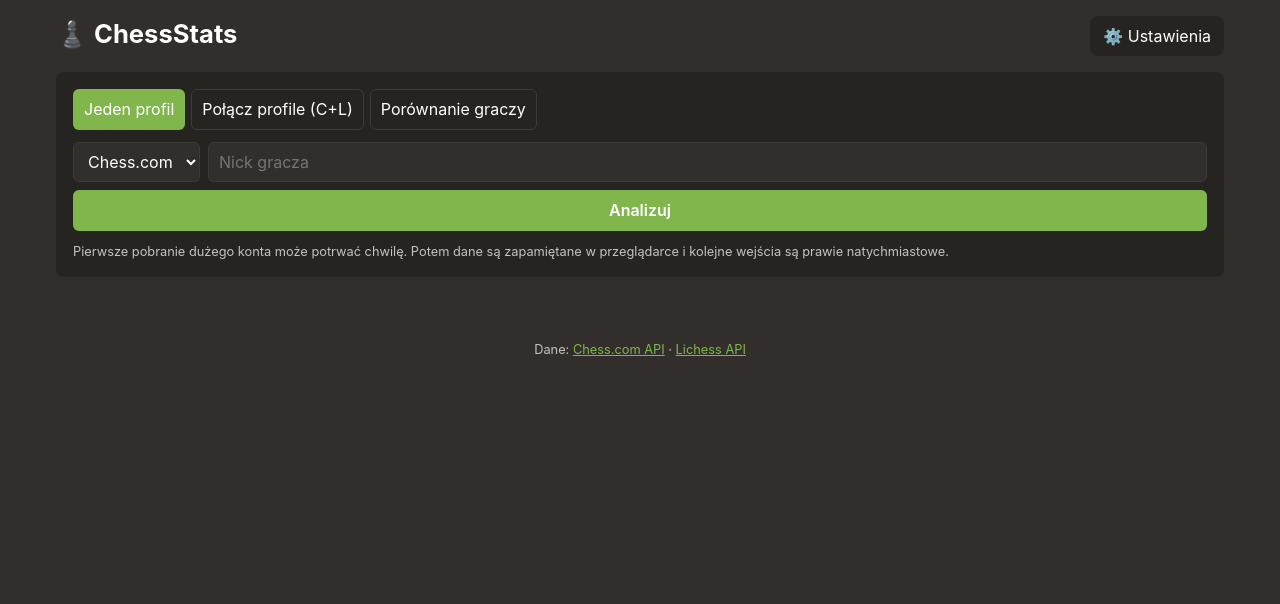
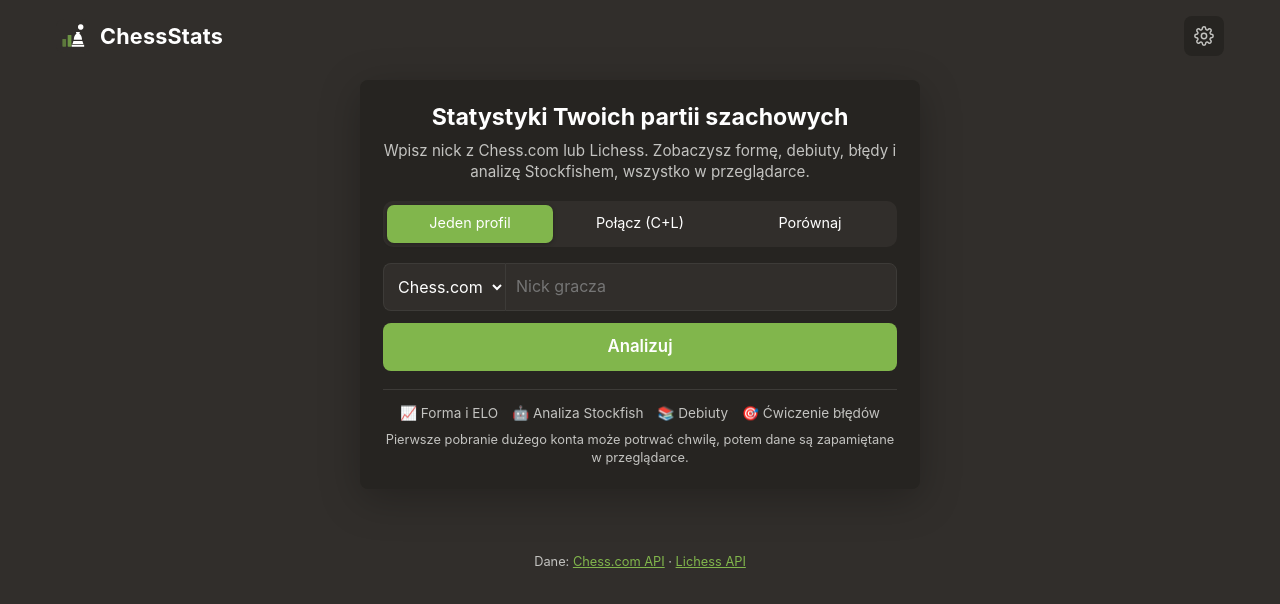
Before and after one commit to BartoszKrop/ChessCom-Analiza, a plain HTML site: page docs/index.html in a window 1280 px wide. Drawn offline with Linux system fonts and the light colour scheme.

Commit message:
Nowa strona startowa: hero, przełącznik trybów, pole nicku z platformą, ikona ustawień (#51)
Claude-Session: https://claude.ai/code/session_01ES9TFcNdYKUZLvDY5H4toi

Co-authored-by: Claude <noreply@anthropic.com>

```diff
--- a/docs/css/style.css
+++ b/docs/css/style.css
@@ -304,3 +304,27 @@ button:active { transform: scale(.97); }
 #install-banner .ib-text { display: flex; flex-direction: column; gap: 2px; flex: 1; min-width: 0; font-size: .88rem; }
 #install-banner .ib-text span { color: var(--muted); }
 @keyframes popUp { from { opacity: 0; transform: translate(-50%, 16px); } to { opacity: 1; transform: translate(-50%, 0); } }
+
+/* Strona startowa */
+.topbar { align-items: center; }
+.brand { display: flex; align-items: center; gap: 10px; text-decoration: none; color: var(--text); }
+.brand img { border-radius: 8px; }
+.brand h1 { font-size: 1.35rem; letter-spacing: .2px; }
+.settings summary { display: flex; align-items: center; justify-content: center; width: 40px; height: 40px; padding: 0; color: var(--muted); }
+.settings summary:hover { color: var(--text); }
+.settings summary::-webkit-details-marker { display: none; }
+.start-card { max-width: 560px; margin: 8px auto 16px; padding: 22px; box-shadow: 0 10px 40px rgba(0, 0, 0, .25); }
+.hero { text-align: center; margin-bottom: 18px; }
+.hero h2 { font-size: 1.45rem; line-height: 1.25; margin-bottom: 8px; }
+.hero p { margin: 0; color: var(--muted); font-size: .95rem; }
+.start-card .seg { display: grid; grid-template-columns: repeat(3, 1fr); gap: 4px; padding: 4px; background: var(--bg); border-radius: 10px; margin-bottom: 16px; }
+.start-card .seg button { border: none; background: transparent; min-height: 38px; padding: 4px 6px; font-size: .9rem; border-radius: 7px; }
+.start-card .seg button.on { background: var(--accent); color: #fff; box-shadow: 0 1px 4px rgba(0, 0, 0, .3); }
+.start-card .row { flex-wrap: nowrap; gap: 0; }
+.start-card .row > select { flex: none; border-radius: 8px 0 0 8px; border-right: none; min-height: 48px; padding-right: 6px; }
+.start-card .row > input { flex: 1 1 auto; min-width: 0; border-radius: 0 8px 8px 0; min-height: 48px; font-size: 1rem; }
+.start-card #start-btn { min-height: 48px; font-size: 1.05rem; border-radius: 8px; margin-top: 4px; }
+.start-card .recent { justify-content: center; margin-top: 14px; }
+.feats { list-style: none; display: flex; flex-wrap: wrap; justify-content: center; gap: 6px 14px; margin: 18px 0 4px; padding: 14px 0 0; border-top: 1px solid var(--grid); color: var(--muted); font-size: .85rem; }
+.start-card .hint { text-align: center; font-size: .8rem; color: var(--muted); margin: 8px 0 0; }
+@media (max-width: 480px) { .start-card { padding: 16px; } .hero h2 { font-size: 1.25rem; } }
--- a/docs/index.html
+++ b/docs/index.html
@@ -10,16 +10,16 @@
   <link rel="icon" href="icons/icon.svg" type="image/svg+xml">
   <link rel="manifest" href="manifest.webmanifest">
   <link rel="apple-touch-icon" href="icons/icon-180.png">
-  <link rel="stylesheet" href="css/style.css?v=54">
-  <link rel="stylesheet" href="css/pieces.css?v=54">
+  <link rel="stylesheet" href="css/style.css?v=55">
+  <link rel="stylesheet" href="css/pieces.css?v=55">
   <link rel="preconnect" href="https://cdn.jsdelivr.net" crossorigin>
-  <script type="module" src="js/app.js?v=54"></script>
+  <script type="module" src="js/app.js?v=55"></script>
 </head>
 <body>
   <header class="topbar">
-    <h1>♟️ ChessStats</h1>
+    <a class="brand" href="./" aria-label="ChessStats"><img src="icons/icon.svg" alt="" width="34" height="34"><h1>ChessStats</h1></a>
     <details class="settings">
-      <summary>⚙️ Ustawienia</summary>
+      <summary aria-label="Ustawienia" title="Ustawienia"><svg viewBox="0 0 24 24" width="20" height="20" fill="none" stroke="currentColor" stroke-width="1.8" stroke-linecap="round" stroke-linejoin="round" aria-hidden="true"><circle cx="12" cy="12" r="3.2"/><path d="M19.4 15a1.7 1.7 0 0 0 .3 1.9l.1.1a2 2 0 1 1-2.8 2.8l-.1-.1a1.7 1.7 0 0 0-1.9-.3 1.7 1.7 0 0 0-1 1.5V21a2 2 0 1 1-4 0v-.1a1.7 1.7 0 0 0-1-1.5 1.7 1.7 0 0 0-1.9.3l-.1.1a2 2 0 1 1-2.8-2.8l.1-.1a1.7 1.7 0 0 0 .3-1.9 1.7 1.7 0 0 0-1.5-1H3a2 2 0 1 1 0-4h.1a1.7 1.7 0 0 0 1.5-1 1.7 1.7 0 0 0-.3-1.9l-.1-.1a2 2 0 1 1 2.8-2.8l.1.1a1.7 1.7 0 0 0 1.9.3h0a1.7 1.7 0 0 0 1-1.5V3a2 2 0 1 1 4 0v.1a1.7 1.7 0 0 0 1 1.5h0a1.7 1.7 0 0 0 1.9-.3l.1-.1a2 2 0 1 1 2.8 2.8l-.1.1a1.7 1.7 0 0 0-.3 1.9v0a1.7 1.7 0 0 0 1.5 1H21a2 2 0 1 1 0 4h-.1a1.7 1.7 0 0 0-1.5 1z"/></svg></summary>
       <div class="settings-body">
         <label>🎨 Motyw
           <select id="theme">
@@ -43,11 +43,15 @@
 
   <main>
     <!-- EKRAN STARTOWY -->
-    <section id="start" class="card">
+    <section id="start" class="card start-card">
+      <div class="hero">
+        <h2>Statystyki Twoich partii szachowych</h2>
+        <p>Wpisz nick z Chess.com lub Lichess. Zobaczysz formę, debiuty, błędy i analizę Stockfishem, wszystko w przeglądarce.</p>
+      </div>
       <div class="seg" id="scope">
         <button data-scope="single" class="on">Jeden profil</button>
-        <button data-scope="merge">Połącz profile (C+L)</button>
-        <button data-scope="compare">Porównanie graczy</button>
+        <button data-scope="merge" title="Połącz konta Chess.com i Lichess">Połącz (C+L)</button>
+        <button data-scope="compare">Porównaj</button>
       </div>
       <form id="start-form">
         <div class="row" id="p1-row">
@@ -63,7 +67,8 @@
       <div class="progress hidden" id="progress"><div class="bar"></div><span></span></div>
       <div class="error hidden" id="start-error"></div>
       <div id="recent" class="recent hidden"></div>
-      <p class="hint">Pierwsze pobranie dużego konta może potrwać chwilę. Potem dane są zapamiętane w przeglądarce i kolejne wejścia są prawie natychmiastowe.</p>
+      <ul class="feats"><li>📈 Forma i ELO</li><li>🤖 Analiza Stockfish</li><li>📚 Debiuty</li><li>🎯 Ćwiczenie błędów</li></ul>
+      <p class="hint">Pierwsze pobranie dużego konta może potrwać chwilę, potem dane są zapamiętane w przeglądarce.</p>
     </section>
 
     <!-- WYNIKI -->
--- a/docs/js/api.js
+++ b/docs/js/api.js
@@ -2,7 +2,7 @@
 // Zakończone miesiące Chess.com trzymamy w IndexedDB, bo się nie zmieniają:
 // drugie wejście na profil pobiera tylko bieżący miesiąc.
 
-import { parseChesscomGame, parseLichessGame, MODES } from "./parse.js?v=54";
+import { parseChesscomGame, parseLichessGame, MODES } from "./parse.js?v=55";
 
 export class PlayerNotFound extends Error {}
 export class ApiError extends Error {}
--- a/docs/js/app.js
+++ b/docs/js/app.js
@@ -1,15 +1,15 @@
-import { fetchPlayer, importToLichess, PlayerNotFound, ApiError, cacheGet, cacheSet } from "./api.js?v=54";
-import { renderBoard } from "./board.js?v=54";
-import { patterns } from "./insights.js?v=54";
-import { startTrainer } from "./trainer.js?v=54";
-import { initInstallPrompt } from "./install.js?v=54";
-import { addLocalTime, DAYS, MODES, sanMoves } from "./parse.js?v=54";
-import { tOpening, tReason } from "./i18n.js?v=54";
+import { fetchPlayer, importToLichess, PlayerNotFound, ApiError, cacheGet, cacheSet } from "./api.js?v=55";
+import { renderBoard } from "./board.js?v=55";
+import { patterns } from "./insights.js?v=55";
+import { startTrainer } from "./trainer.js?v=55";
+import { initInstallPrompt } from "./install.js?v=55";
+import { addLocalTime, DAYS, MODES, sanMoves } from "./parse.js?v=55";
+import { tOpening, tReason } from "./i18n.js?v=55";
 import {
   LENGTH_BINS, lengthBin, pct, filterGames, counts, groupWin, eloSummary, totalHours,
   mostCommon, movePace, streakEffect, openingTable, reasonShares, dayHourGrid, monthGrid,
   sessionIndexWin, SESSION_ORDER, ratingDiffWin, DIFF_ORDER, timeResults, quickResigns, opponents, monthSummary, prevMonth, openingTree,
-} from "./stats.js?v=54";
+} from "./stats.js?v=55";
 
 const $ = (s) => document.querySelector(s);
 const esc = (s) => String(s ?? "").replace(/[&<>"']/g, (c) => ({ "&": "&amp;", "<": "&lt;", ">": "&gt;", '"': "&quot;", "'": "&#39;" }[c]));
@@ -673,7 +673,7 @@ function tabOpen(el, games) {
 let engineMod = null;
 async function engine() {
   if (!engineMod) {
-    engineMod = await import("./engine.js?v=54");
+    engineMod = await import("./engine.js?v=55");
     engineMod.useCache(cacheGet, cacheSet);
   }
   return engineMod;
--- a/docs/js/engine.js
+++ b/docs/js/engine.js
@@ -3,7 +3,7 @@
 // Pliki silnika leżą w docs/vendor/stockfish (GPLv3, https://github.com/nmrugg/stockfish.js).
 
 import { Chess } from "../vendor/chess.js";
-import { sanMoves } from "./parse.js?v=54";
+import { sanMoves } from "./parse.js?v=55";
 
 const engineUrl = (file) => new URL(`../vendor/stockfish/${file}`, import.meta.url).href;
 
--- a/docs/js/insights.js
+++ b/docs/js/insights.js
@@ -1,6 +1,6 @@
 // Wzorce w grze na podstawie przeanalizowanych partii (wyniki z engine.analyzeGame). Czyste funkcje, bez DOM.
 
-import { winChance } from "./engine.js?v=54";
+import { winChance } from "./engine.js?v=55";
 
 const BIG = new Set(["blunder", "mistake", "miss"]);
 const PHASE_NAME = { open: "debiucie (ruchy 1–12)", middle: "grze środkowej", end: "końcówce" };
--- a/docs/js/trainer.js
+++ b/docs/js/trainer.js
@@ -1,6 +1,6 @@
 // Tryb „ćwicz błędy”: pozycje sprzed Twoich błędów z partii, trzeba kliknąć właściwy ruch (ten, który wskazał silnik).
 import { Chess } from "../vendor/chess.js";
-import { renderBoard } from "./board.js?v=54";
+import { renderBoard } from "./board.js?v=55";
 
 const esc = (s) => String(s ?? "").replace(/[&<>"']/g, (c) => ({ "&": "&amp;", "<": "&lt;", ">": "&gt;", '"': "&quot;", "'": "&#39;" }[c]));
 const BAD = ["blunder", "mistake", "miss"];
--- a/docs/sw.js
+++ b/docs/sw.js
@@ -4,7 +4,7 @@
 // 2) zawsze najpierw sieć (nowa wersja strony od razu widoczna), pliki z cache tylko gdy nie ma internetu;
 // 3) Plotly z CDN trzyma w cache (duży plik, rzadko się zmienia).
 // Zapytań do API Chess.com i Lichess nie dotyka.
-const CACHE = "chessstats-v10";
+const CACHE = "chessstats-v11";
 const CDN_CACHE = "chessstats-cdn-v1";
 
 self.addEventListener("install", () => self.skipWaiting());
```
